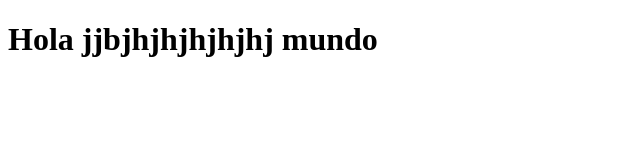
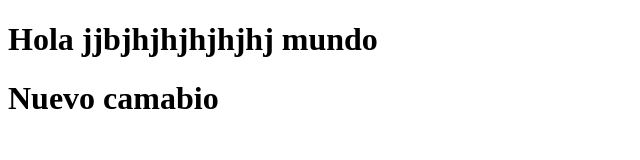
Before and after one commit to msunderground/Prueba2, a plain HTML site: page index.html in a window 1280 px wide. Shown: the whole page, without its empty margins (0-640 px from the left). Drawn offline with Linux system fonts and the light colour scheme.

Commit message:
Segundo H1

```diff
--- a/index.html
+++ b/index.html
@@ -7,5 +7,6 @@
 </head>
 <body>
     <h1>Hola jjbjhjhjhjhjhj mundo</h1>
+    <h1>Nuevo camabio</h1>
 </body>
 </html>
```
